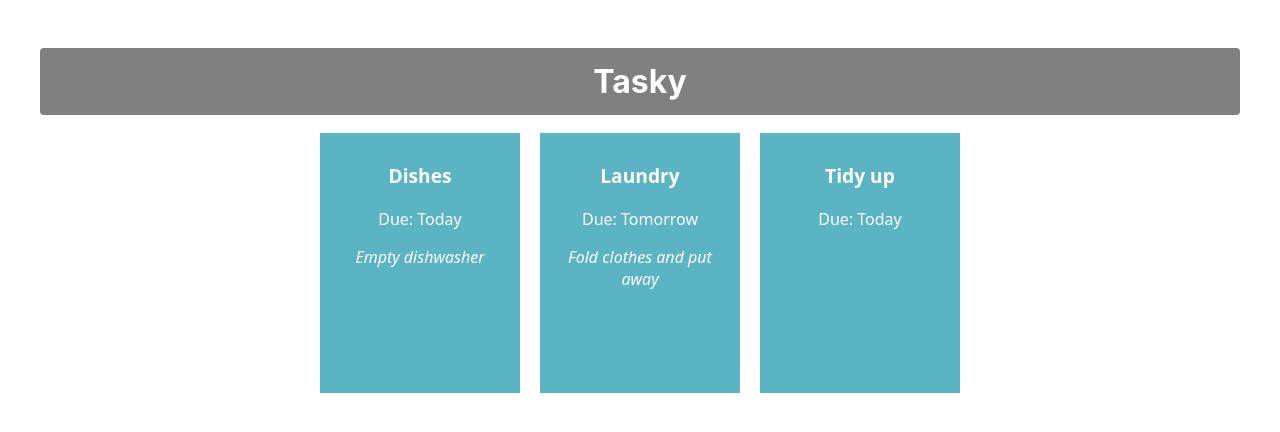
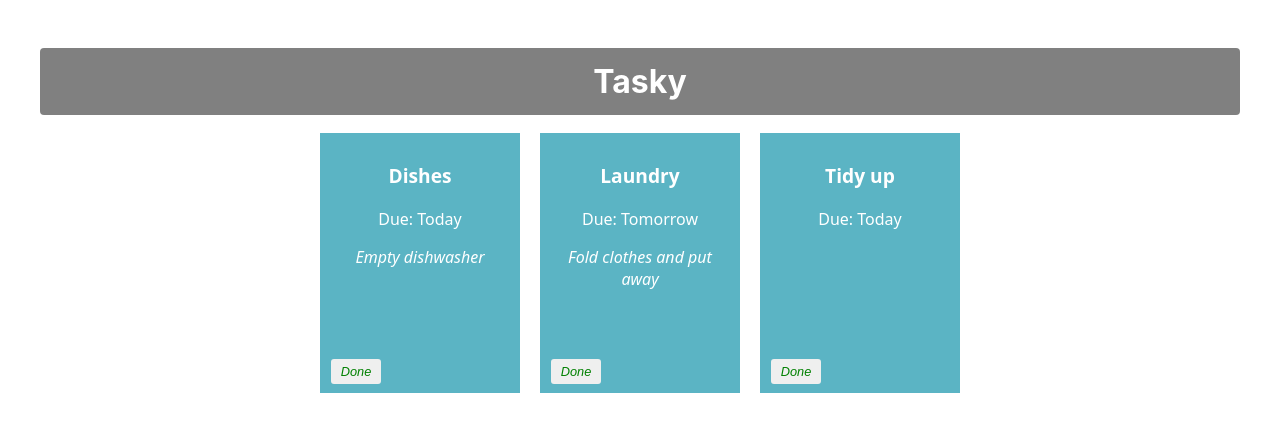
Before and after one commit to shzcqh/react-basics-labs, a React (Create React App) app in the folder tasky/: page / in a window 1280 px wide. Shown: the top 432 px of the page. Built offline with nearby package versions, Linux system fonts and the light colour scheme.

Commit message:
Mark task as done

```diff
--- a/tasky/src/App.css
+++ b/tasky/src/App.css
@@ -34,3 +34,19 @@
 .cqh{
   font-style: italic;
 }
+button {
+  border: none;
+  border-radius: 3px;
+  font-style: italic;
+  font-size: 0.8em;
+  margin: 4px 6px;
+  width: 50px;
+  height: 25px;
+}
+
+.doneButton {
+  position: absolute;
+  bottom: 5px;
+  left: 5px;
+  color: green;
+}
--- a/tasky/src/App.js
+++ b/tasky/src/App.js
@@ -4,20 +4,28 @@
 function App() {
   const [ taskState, setTaskState ] = useState({
     tasks: [
-      { id: 1, title:"Dishes", description: "Empty dishwasher", deadline: "Today" },
-      { id: 2, title: "Laundry", description: "Fold clothes and put away", deadline: "Tomorrow" },
-      { id: 3, title: "Tidy up", deadline: "Today" }
+      { id: 1, title:"Dishes", description: "Empty dishwasher", deadline: "Today", done: false },
+      { id: 2, title: "Laundry", description: "Fold clothes and put away", deadline: "Tomorrow", done: false },
+      { id: 3, title: "Tidy up", deadline: "Today", done: false}
     ]
   });
+  const doneHandler = (taskIndex) => {
+    const tasks = [...taskState.tasks];
+    tasks[taskIndex].done = !tasks[taskIndex].done;
+    setTaskState({tasks});
+    console.log(`${taskIndex} ${tasks[taskIndex].done}`);
+  }
   return (
     <div className="container">
       <h1>Tasky</h1>
-      {taskState.tasks.map((task) => (
+      {taskState.tasks.map((task, index) => (
     <Task
+    markDone={() => doneHandler(index)}
       title={task.title}
       description={task.description}
       deadline={task.deadline}
       key={task.id}
+      done={task.done}
     />
   ))}
     </div>
--- a/tasky/src/components/Task.js
+++ b/tasky/src/components/Task.js
@@ -5,6 +5,7 @@
             <p className="title">{props.title}</p>
             <p>Due: {props.deadline}</p>
             <p className="cqh">{props.description}</p>
+            <button onClick={props.markDone} className='doneButton'>Done</button>
         </div>
     )
 
```
